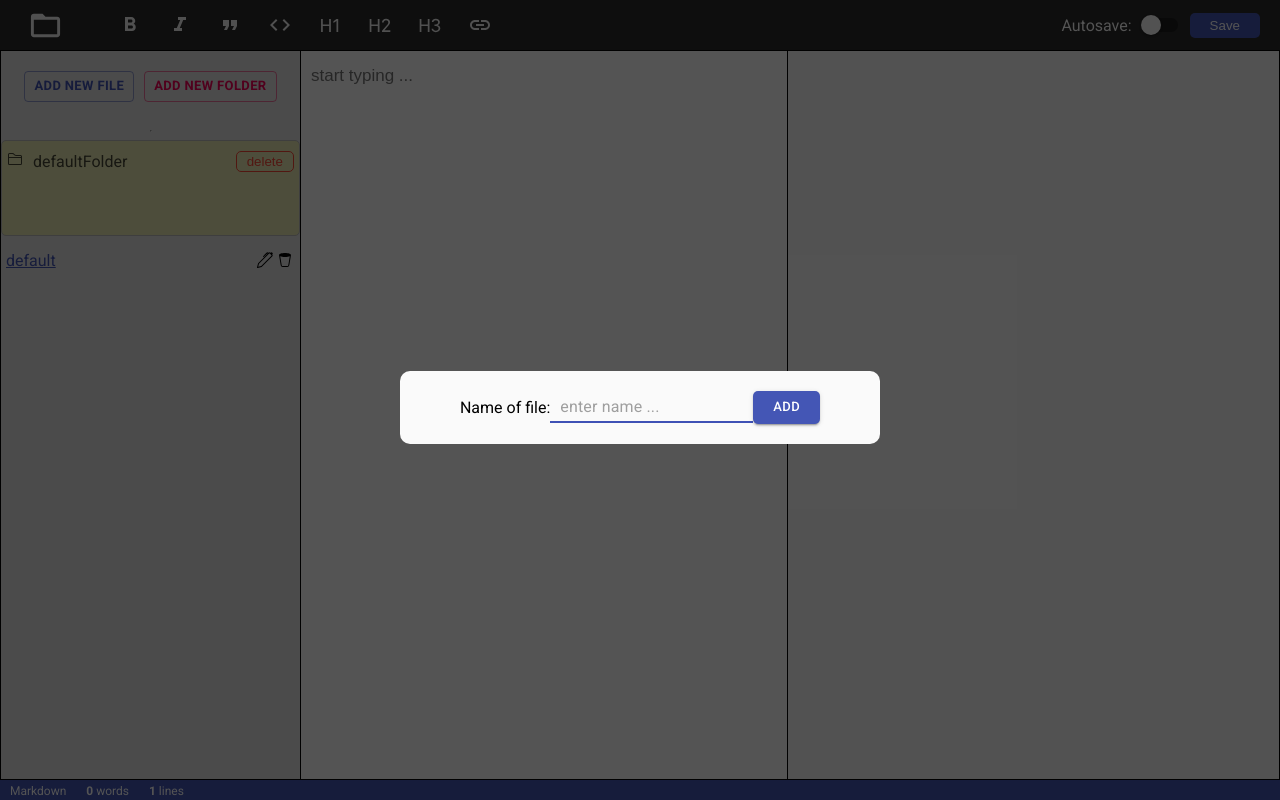
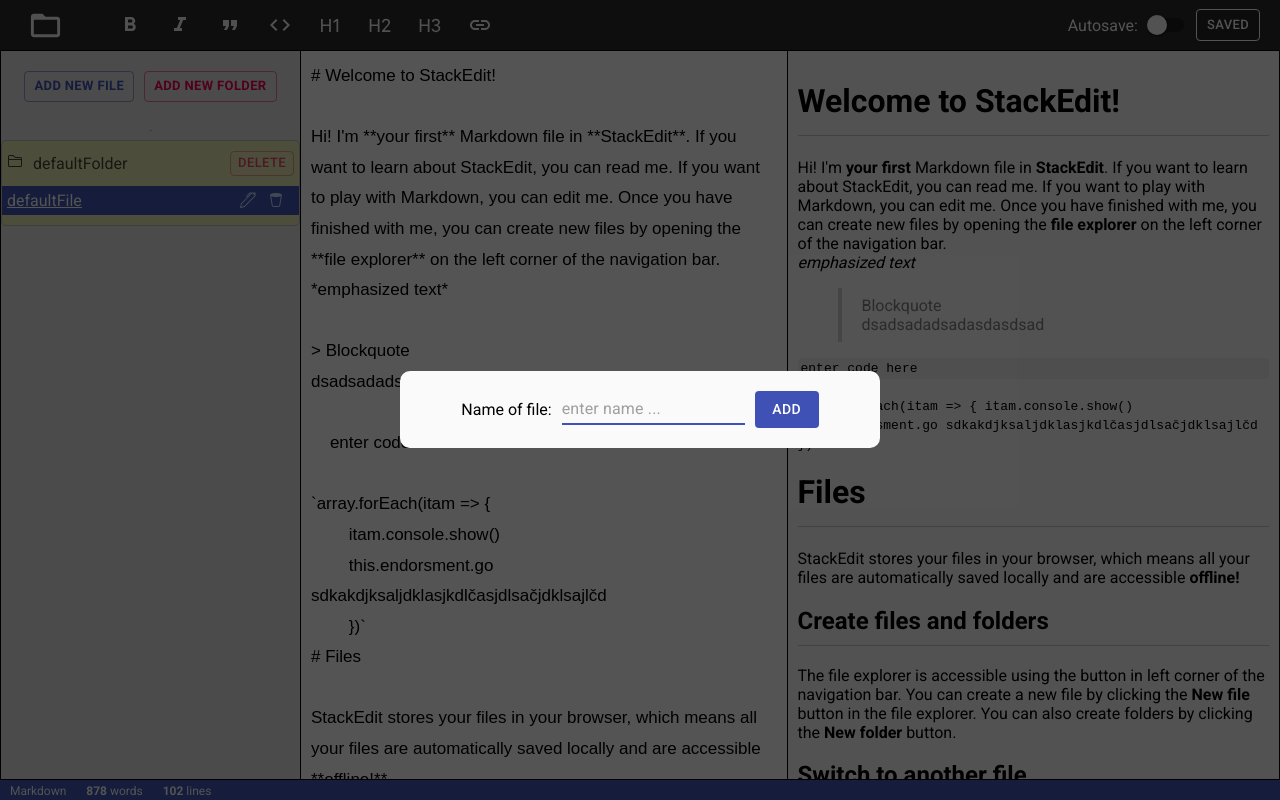
Before and after one commit to deeboot10/Markdown-Editor-and-File-Manager, a React (Create React App) app: page / in a window 1280 px wide. Both pictures are taken after a click on the button "ADD NEW FILE". Built offline with nearby package versions, Linux system fonts and the light colour scheme.

Commit message:
Changed the way files are stored in local storage

```diff
--- a/public/index.html
+++ b/public/index.html
@@ -11,7 +11,6 @@
     />
     <link rel="stylesheet" href="https://fonts.googleapis.com/css?family=Roboto:300,400,500,700&display=swap" />
     <link rel="stylesheet" href="https://fonts.googleapis.com/icon?family=Material+Icons" />
-
     <title>Markdown Converter</title>
   </head>
   <body>
--- a/src/App.js
+++ b/src/App.js
@@ -7,7 +7,7 @@
 import './index.css'
 import { useSelector } from 'react-redux';
 import { useEffect } from 'react';
-import { refreshActions} from './store/ReduxStateSlices'
+import { activeFileActions, refreshActions} from './store/ReduxStateSlices'
 import {useDispatch} from 'react-redux'
 
 function App() {
@@ -16,10 +16,11 @@
   const [fileSystemIsVisible, setFileSystemIsVisible] = useState(true)
   const refresh = useSelector(state => state.refresh.refresh);
   const activeFile = useSelector(state => state.activeFile.activeFile);
+  const activeFolder = useSelector(state => state.activeFile.activeFolder)
 
 
   useEffect(() => {
-    (() => document.querySelector('textarea'))().value = localStorage.getItem(activeFile);
+    (() => document.querySelector('textarea'))().value = JSON.parse(localStorage.getItem('root'))[activeFolder][activeFile];
     dispatch(refreshActions.toggleRefresh())
   }, [])
 
@@ -37,7 +38,10 @@
 
   const dispatch = useDispatch();
   const saveHandler = () => {
-    localStorage.setItem(activeFile, text)
+    let root = JSON.parse(localStorage.getItem('root'))
+    root[activeFolder][activeFile] = text;
+    localStorage.setItem('root', JSON.stringify(root))
+    dispatch(activeFileActions.changeIsSaved({bool: true}))
     dispatch(refreshActions.toggleRefresh())
   }
 
--- a/src/Components/FileSystem.js
+++ b/src/Components/FileSystem.js
@@ -3,40 +3,24 @@
 import { useSelector } from "react-redux"
 import AddNewFolderButton from './FileSystemComponents/AddNewFolderButton'
 import FolderItem from "./FileSystemComponents/FolderItem"
-import file from "../initialFiles/initial-file"
 
-const FileSystem = ({text}) => {
-
-  let arrayOfKeys = Object.keys(localStorage);
-  arrayOfKeys = arrayOfKeys.filter(key => key !== 'foldersContainer')
-  let allFileItems = [];
-  let allFolderItems = [];
-
-  if (!localStorage.getItem('foldersContainer')) {
-    localStorage.setItem('foldersContainer', [
-      'defaultFolder'
-    ])
-  }
-  if (!arrayOfKeys.length) {
-    localStorage.setItem('default', file);
-  }
+const FileSystem = () => {
 
 
   const activeFile = useSelector(state => state.activeFile.activeFile);
 
+  const rootObject = JSON.parse(localStorage.getItem('root'))
+  const arrayOfFolderKeys = Object.keys(rootObject)
 
 
-  const arrayOfFolders = localStorage.getItem('foldersContainer').split(',')
-
-
-  arrayOfFolders.forEach(folderName => {
-    allFolderItems.push(
-      <FolderItem key={folderName} name={ folderName }/>
-    )
-  })
-
-  arrayOfKeys.forEach( key => {
-    allFileItems.push(<FileItem name={key} key={key} className={key === activeFile ? 'active' : ''}></FileItem>)
+  let arrayOfFolders = [];
+  arrayOfFolderKeys.forEach(folderName => {
+    let arrayOfFiles = [];
+    const arrayOfFileKeys = Object.keys(rootObject[folderName])
+    arrayOfFileKeys.forEach(fileName => {
+      arrayOfFiles.push(<FileItem name={fileName} key={fileName} className={fileName === activeFile ? 'active' : ''}></FileItem>)
+    })
+    arrayOfFolders.push(<FolderItem key={folderName} name={ folderName }>{arrayOfFiles}</FolderItem>)
   })
 
   return <div className='filesystem'>
@@ -46,8 +30,7 @@
     </div>
     <hr />
     <div>
-      {allFolderItems}
-      {allFileItems}
+      {arrayOfFolders}
     </div>
   </div>
 }
--- a/src/Components/FileSystemComponents/EditModalContent.js
+++ b/src/Components/FileSystemComponents/EditModalContent.js
@@ -3,11 +3,13 @@
 import { activeFileActions, refreshActions } from '../../store/ReduxStateSlices'
 import { Button } from '@material-ui/core';
 import { Input } from '@material-ui/core';
+import { useRef } from 'react';
 
 const EditModalContent = (props) => {
 
   const dispatch = useDispatch();
   const activeFile = useSelector(state => state.activeFile.activeFile)
+  const inputRef = useRef();
 
   const checkIsEnter = e => {
     if (e.keyCode === 13) {
@@ -21,13 +23,21 @@
   }, []);
 
   const editCommitHandler = e => {
-    let name = e.target.parentElement.querySelector('input').value
-    if (props.name === activeFile) {
-      dispatch(activeFileActions.changeActiveFile({name: name}))
-    }
-    let content = localStorage.getItem(props.oldName);
-    localStorage.removeItem(props.oldName)
-    localStorage.setItem(name, content)
+    const newName = inputRef.current.value;
+    console.log(props.name, activeFile)
+    let root = JSON.parse(localStorage.getItem('root'));
+    const folderKeysArr = Object.keys(root);
+    let currentFolder;
+    folderKeysArr.forEach(key => {
+      if (props.oldName in root[key]) {
+        currentFolder = key;
+      }
+    })
+    let content = root[currentFolder][props.oldName];
+    delete root[currentFolder][props.oldName]
+    root[currentFolder][newName] = content
+    localStorage.setItem('root', JSON.stringify(root))
+    dispatch(activeFileActions.changeActiveFile({name: newName}))
     dispatch(refreshActions.toggleRefresh())
     document.querySelector('textarea').focus();
     props.close()
@@ -35,8 +45,8 @@
 
   return <div className='edit-modal-container'>
     <label>Set new name:</label>
-    <Input onKeyUp={checkIsEnter} type="text" placeholder="enter name ..."/>
-    <Button color='primary' variant='contained' size='small' onClick={editCommitHandler}>Add</Button>
+    <Input inputRef={inputRef} style={{margin: '0 10px'}} onKeyUp={checkIsEnter} type="text" placeholder="enter name ..."/>
+    <Button color='primary' variant='contained' disableElevation onClick={editCommitHandler}>rename</Button>
   </div>
 }
 
--- a/src/Components/FileSystemComponents/FileItem.js
+++ b/src/Components/FileSystemComponents/FileItem.js
@@ -12,13 +12,24 @@
   const [editModalIsVisible, setEditModalIsVisible] = useState(false);
 
   const deleteFileHandler = () => {
-    localStorage.removeItem(name);
-    let arrayOfKeys = Object.keys(localStorage);
-    arrayOfKeys = arrayOfKeys.filter(name =>
-      name !== 'foldersContainer'
-    )
-    document.querySelector('textarea').value = localStorage.getItem(arrayOfKeys[0])
-    dispatch(activeFileActions.changeActiveFile({ name: arrayOfKeys[0] }));
+
+    let root = JSON.parse(localStorage.getItem('root'));
+    const folderKeys = Object.keys(root);
+    let currentFolder;
+    folderKeys.forEach(key => {
+      if (name in root[key]) {
+        currentFolder = key;
+      }
+    })
+
+    if (Object.keys(root[currentFolder]).length > 1) {
+      delete root[currentFolder][name];
+      localStorage.setItem('root', JSON.stringify(root));
+      dispatch(activeFileActions.changeActiveFile({ name: Object.keys(root[currentFolder])[0] }));
+      document.querySelector('textarea').value = root[currentFolder][Object.keys(root[currentFolder])[0]];
+    } else {
+      alert('you must have at least one file')
+    }
     dispatch(refreshActions.toggleRefresh())
   }
 
@@ -31,9 +42,20 @@
   }
 
   const changeFileHandler = () => {
-    (() => document.querySelector('textarea'))().value = localStorage.getItem(name);
+    (() => {
+      const root = JSON.parse(localStorage.getItem('root'));
+      let activeFolder;
+      const folderKeys = Object.keys(root);
+      folderKeys.forEach(key => {
+        if (name in root[key]) {
+          activeFolder = key;
+        }
+      })
+      document.querySelector('textarea').value = root[activeFolder][name];
+    })()
+    dispatch(activeFileActions.changeActiveFile({ name: name }));
+    dispatch(activeFileActions.changeIsSaved({ bool: true }));
     dispatch(refreshActions.toggleRefresh())
-    dispatch(activeFileActions.changeActiveFile({ name: name }));
   }
 
   return <Fragment>
--- a/src/Components/FileSystemComponents/FolderItem.js
+++ b/src/Components/FileSystemComponents/FolderItem.js
@@ -1,30 +1,49 @@
 import { useDispatch } from 'react-redux'
-import { refreshActions } from '../../store/ReduxStateSlices'
+import { refreshActions, activeFileActions } from '../../store/ReduxStateSlices'
+import { Button } from '@material-ui/core';
+import FolderSmallSvg from '../../svg/FolderSmallSvg';
+import { useState } from 'react';
 
 const FolderItem = props => {
 
+  const [folderIsVisible, setFolderIsVisible] = useState(true);
   const dispatch = useDispatch();
 
+  const toggleFolderVisibility = () => {
+    setFolderIsVisible(state => !state);
+  }
+
   const deleteFolderhandler = () => {
-    let previousFoldersContainer = localStorage.getItem('foldersContainer').split(',');
-    previousFoldersContainer = previousFoldersContainer.filter(name =>
-      name !== props.name
-    )
-    localStorage.setItem('foldersContainer', previousFoldersContainer)
+    let root = JSON.parse(localStorage.getItem('root'))
+
+    if (Object.keys(root).length > 1) {
+      delete root[props.name];
+      const firstFolder = Object.keys(root)[0]
+      const firstFile = Object.keys(root[firstFolder])[0]
+      localStorage.setItem('root', JSON.stringify(root));
+      dispatch(activeFileActions.changeActiveFile({ name: firstFile }));
+      document.querySelector('textarea').value = root[firstFolder][firstFile];
+    } else {
+      alert('you must have at least one folder')
+    }
     dispatch(refreshActions.toggleRefresh())
   }
 
   return <div className='folder-item'>
     <div className='folder-item-menu'>
       <span>
-        <svg xmlns="http://www.w3.org/2000/svg" width="16" height="16" viewBox="0 0 16 16">
-          <path d="M1 3.5A1.5 1.5 0 0 1 2.5 2h2.764c.958 0 1.76.56 2.311 1.184C7.985 3.648 8.48 4 9 4h4.5A1.5 1.5 0 0 1 15 5.5v7a1.5 1.5 0 0 1-1.5 1.5h-11A1.5 1.5 0 0 1 1 12.5v-9zM2.5 3a.5.5 0 0 0-.5.5V6h12v-.5a.5.5 0 0 0-.5-.5H9c-.964 0-1.71-.629-2.174-1.154C6.374 3.334 5.82 3 5.264 3H2.5zM14 7H2v5.5a.5.5 0 0 0 .5.5h11a.5.5 0 0 0 .5-.5V7z"/>
-        </svg>
+        <FolderSmallSvg click={toggleFolderVisibility}/>
         {props.name}
+        <span>
+          { !folderIsVisible && ' (' + props.children.length + ' files)'}
+        </span>
       </span>
-      <button onClick={deleteFolderhandler}>
+      <Button className='delete-folder-btn' size='small' variant='outlined' color='secondary' onClick={deleteFolderhandler}>
         delete
-      </button>
+      </Button>
+    </div>
+    <div className="folder-item-files">
+      {folderIsVisible && props.children}
     </div>
   </div>
 }
--- a/src/Components/FileSystemComponents/NewFileModalContent.js
+++ b/src/Components/FileSystemComponents/NewFileModalContent.js
@@ -1,12 +1,16 @@
 import { useEffect } from 'react';
 import { useDispatch } from 'react-redux'
-import { refreshActions } from '../../store/ReduxStateSlices'
+import { refreshActions, activeFileActions } from '../../store/ReduxStateSlices'
 import { Button } from '@material-ui/core';
 import { Input } from '@material-ui/core';
+import { useSelector } from 'react-redux';
+import { useRef } from 'react';
+
 
 const NewFileModalContent = (props) => {
-
+  const activeFolder = useSelector(state => state.activeFile.activeFolder)
   const dispatch = useDispatch();
+  const inputRef = useRef();
 
   const checkIsEnter = e => {
     if (e.keyCode === 13) {
@@ -20,25 +24,75 @@
 
   const addNewFileHandler = e => {
 
+
+    // checking if such name already exists
+    const input = inputRef.current.value;
+    let allNames = [];
+    const rootObj = JSON.parse(localStorage.getItem('root'));
+    const allFolderNames = Object.keys(rootObj);
+    allNames = [...allFolderNames];
+    for (let i = 0; i < allFolderNames.length; i++){
+      const allFileNames = Object.keys(rootObj[allFolderNames[i]])
+      allNames = [...allNames, ...allFileNames]
+    }
+
+
     if (props.folder) {
       // adding new folder
-      let previousFoldersContainer = localStorage.getItem('foldersContainer').split(',');
-      previousFoldersContainer.push(e.target.parentElement.querySelector('input').value);
-      localStorage.setItem('foldersContainer', previousFoldersContainer)
-      dispatch(refreshActions.toggleRefresh())
+      if (input !== '' && !allNames.includes(input)) {
+        let root = JSON.parse(localStorage.getItem('root'));
+        const defaultFileName = input + '.md';
+        root[input] = {};
+        if (allNames.includes(defaultFileName)) {
+          alert('select different name');
+        } else {
+          root[input][defaultFileName] = '*happy typing!*';
+          document.querySelector('textarea').value = root[input][defaultFileName]
+          localStorage.setItem('root', JSON.stringify(root))
+          dispatch(activeFileActions.changeActiveFile({name: defaultFileName}))
+          dispatch(refreshActions.toggleRefresh())
+          props.close()
+          document.querySelector('textarea').focus();
+        }
+      } else {
+        if (input === '') {
+          alert('You must enter some name!')
+        } else {
+          alert('File or folder with such name already exists!');
+        }
+        inputRef.current.focus()
+        inputRef.current.selectionStart = 0;
+        inputRef.current.selectionEnd = input.length;
+      }
     } else {
       // adding new file
-      localStorage.setItem(e.target.parentElement.querySelector('input').value, '')
-      dispatch(refreshActions.toggleRefresh())
+      if (input !== '' && !allNames.includes(input)) {
+        let root = JSON.parse(localStorage.getItem('root'));
+        root[activeFolder][input] = '**new file created**';
+        localStorage.setItem('root', JSON.stringify(root))
+        document.querySelector('textarea').value = root[activeFolder][input];
+        dispatch(activeFileActions.changeActiveFile({name: input}))
+        dispatch(refreshActions.toggleRefresh())
+        props.close()
+        document.querySelector('textarea').focus();
+      } else {
+        if (input === '') {
+          alert('You must enter some name!')
+        } else {
+          alert('File or folder with such name already exists!');
+        }
+        inputRef.current.focus()
+        inputRef.current.selectionStart = 0;
+        inputRef.current.selectionEnd = input.length;
+      }
     }
-    document.querySelector('textarea').focus();
-    props.close()
   }
+
 
   return <div className='newfile-modal-container'>
     <label>Name of file:</label>
-    <Input onKeyUp={checkIsEnter} type="text" placeholder="enter name ..."/>
-    <Button color='primary' variant='contained' size='small' onClick={addNewFileHandler}>Add</Button>
+    <Input style={{margin: '0 10px'}} inputRef={inputRef} color={ props.folder ? 'secondary' : 'primary'} required onKeyUp={checkIsEnter} type="text" placeholder="enter name ..."/>
+    <Button color={ props.folder ? 'secondary' : 'primary'} disableElevation variant='contained' onClick={addNewFileHandler}>Add</Button>
   </div>
 }
 
--- a/src/Components/Menu.js
+++ b/src/Components/Menu.js
@@ -5,7 +5,7 @@
 import Header1 from "../svg/Header1";
 import Header2 from "../svg/Header2";
 import Header3 from "../svg/Header3";
-
+import { Button } from "@material-ui/core";
 
 const Menu = (props) => {
 
@@ -85,8 +85,7 @@
     props.save();
   }
 
-
-  const activeFile = props.active;
+  const isSaved = useSelector(state => state.activeFile.isSaved)
 
   return <div className="menu">
     <div className='submenu'>
@@ -121,7 +120,7 @@
     <div className='save-container'>
       <label>Autosave:</label>
       <Switch onChange={autosaveChangeHandler} color='primary'/>
-      <button onClick={props.save} className={props.text === localStorage.getItem(activeFile) ? 'saved' : 'save'}>{props.text === localStorage.getItem(activeFile) ? 'Saved' : 'Save'}</button>
+      <Button style={isSaved ? { color: 'white', border: '1px solid white' } : {}} disabled={isSaved} onClick={props.save} variant='contained' size='small' color='primary'>{isSaved ? 'saved' : 'save'}</Button>
     </div>
   </div>
 }
--- a/src/Components/TextInput.js
+++ b/src/Components/TextInput.js
@@ -1,11 +1,13 @@
 import { debounce } from 'lodash'
 import { useCallback } from 'react';
-import { useSelector } from 'react-redux';
-
+import { useSelector, useDispatch } from 'react-redux';
+import { activeFileActions } from '../store/ReduxStateSlices';
 
 const TextInput = props => {
 
+  const isSaved = useSelector(state => state.activeFile.isSaved);
   const autoSaveIsOn = useSelector(state => state.activeFile.autoSaveIsOn)
+  const dispatch = useDispatch()
 
   const call = useCallback(
     debounce(() => {
@@ -17,6 +19,9 @@
 
   const provideText = e => {
     props.handleText(e.target.value);
+    if (isSaved) {
+      dispatch(activeFileActions.changeIsSaved({bool: false}));
+    }
     if (autoSaveIsOn) {
       call()
     }
--- a/src/index.css
+++ b/src/index.css
@@ -130,6 +130,8 @@
 .fileitem-container svg:hover{
   cursor: pointer;
   fill: rgb(66, 66, 66);
+  transform: scale(1.2);
+  transition: 100ms;
 }
 .fileitem-container svg{
   margin: 0 2px;
@@ -175,20 +177,6 @@
   border-radius: 10px;
   padding: 20px 10px;
   z-index: 2;
-}
-.newfile-modal-container input, .edit-modal-container input{
-  margin: 0 10px;
-}
-.newfile-modal-container button, .edit-modal-container button {
-  background-color: #4456B5;
-  border-radius: 5px;
-  color: white;
-  border: none;
-  padding: 5px 20px;
-}
-.newfile-modal-container button:hover, .edit-modal-container button:hover {
-  background-color: #597dcc;
-  cursor: pointer;
 }
 .save{
   background-color: #4456B5;
@@ -238,33 +226,34 @@
 .folder-item{
   display: flex;
   flex-direction: column;
-  padding: 10px 5px;
+  padding: 10px 0px;
   background-color: rgba(255, 255, 0, 0.212);
-  min-height: 6rem;
   margin-bottom: 10px;
   border: 1px solid rgb(189, 189, 189);
   border-radius: 5px;
+}
+.folder-item svg:hover{
+  cursor: pointer;
+  transition: 100ms;
+  transform: scale(1.2);
 }
 .folder-item-menu{
   display: flex;
   justify-content: space-between;
   align-items: center;
   opacity: 0.7;
+  padding: 0 5px 10px 5px;
 }
 .folder-item svg{
   margin-right: 10px;
 }
-.folder-item button {
-  border: 1px solid red;
-  color: red;
-  background-color: transparent;
-  border-radius: 5px;
-  padding: 2px 10px;
+.folder-item button.delete-folder-btn {
+  padding: 0;
 }
-.folder-item button:hover{
+.folder-item button.delete-folder-btn:hover{
   cursor: pointer;
   color: white;
-  background-color: rgb(255, 57, 57);
+  background-color: #f44336;
 }
 
 
--- a/src/store/ReduxStateSlices.js
+++ b/src/store/ReduxStateSlices.js
@@ -1,5 +1,5 @@
 import { createSlice, configureStore } from '@reduxjs/toolkit'
-
+import initialFileMarkdown from '../initialFiles/initial-file';
 
 // This state is used just to refresh whole app if some component demands changes
 const initialValue = {
@@ -19,14 +19,33 @@
 
 // Keeping track of what is active file so app can react to that
 // And I am going to add autosave to the same slice
-let arrayOfKeys = Object.keys(localStorage);
-arrayOfKeys = arrayOfKeys.filter(name =>
-  name !== 'foldersContainer'
-)
+
+if (!localStorage.getItem('root')) {
+  const defaultRoot = {
+    defaultFolder: {
+      defaultFile: initialFileMarkdown
+    }
+  }
+  localStorage.setItem('root', JSON.stringify(defaultRoot))
+}
+const rootObject = JSON.parse(localStorage.getItem('root'))
+const folders = Object.keys(rootObject)
+const file = (Object.keys(rootObject[folders[0]]))[0]
+
+let root = JSON.parse(localStorage.getItem('root'));
+const folderKeys = Object.keys(root);
+let currentFolder;
+folderKeys.forEach(key => {
+  if (file in root[key]) {
+    currentFolder = key;
+  }
+})
 
 const activeFileInitialValue = {
-  activeFile: arrayOfKeys[0],
-  autoSaveIsOn: false
+  activeFile: file,
+  autoSaveIsOn: false,
+  activeFolder: currentFolder,
+  isSaved: true
 }
 const activeFileSlice = createSlice({
   name: 'activeFile',
@@ -34,9 +53,21 @@
   reducers: {
     changeActiveFile(state, action) {
       state.activeFile = action.payload.name;
+      let activeFolder;
+      let root = JSON.parse(localStorage.getItem('root'));
+      const folderKeys = Object.keys(root);
+      folderKeys.forEach(key => {
+        if (state.activeFile in root[key]) {
+          activeFolder = key;
+        }
+      })
+      state.activeFolder = activeFolder;
     },
     changeAutoSave(state) {
       state.autoSaveIsOn = !state.autoSaveIsOn;
+    },
+    changeIsSaved(state, action) {
+      state.isSaved = action.payload.bool;
     }
   }
 });
--- /dev/null
+++ b/src/svg/FolderSmallSvg.js
@@ -0,0 +1,6 @@
+const FolderSmallSvg = (props) => {
+  return <svg onClick={props.click} xmlns="http://www.w3.org/2000/svg" width="16" height="16" viewBox="0 0 16 16">
+    <path d="M1 3.5A1.5 1.5 0 0 1 2.5 2h2.764c.958 0 1.76.56 2.311 1.184C7.985 3.648 8.48 4 9 4h4.5A1.5 1.5 0 0 1 15 5.5v7a1.5 1.5 0 0 1-1.5 1.5h-11A1.5 1.5 0 0 1 1 12.5v-9zM2.5 3a.5.5 0 0 0-.5.5V6h12v-.5a.5.5 0 0 0-.5-.5H9c-.964 0-1.71-.629-2.174-1.154C6.374 3.334 5.82 3 5.264 3H2.5zM14 7H2v5.5a.5.5 0 0 0 .5.5h11a.5.5 0 0 0 .5-.5V7z"/>
+  </svg>
+}
+export default FolderSmallSvg
```
